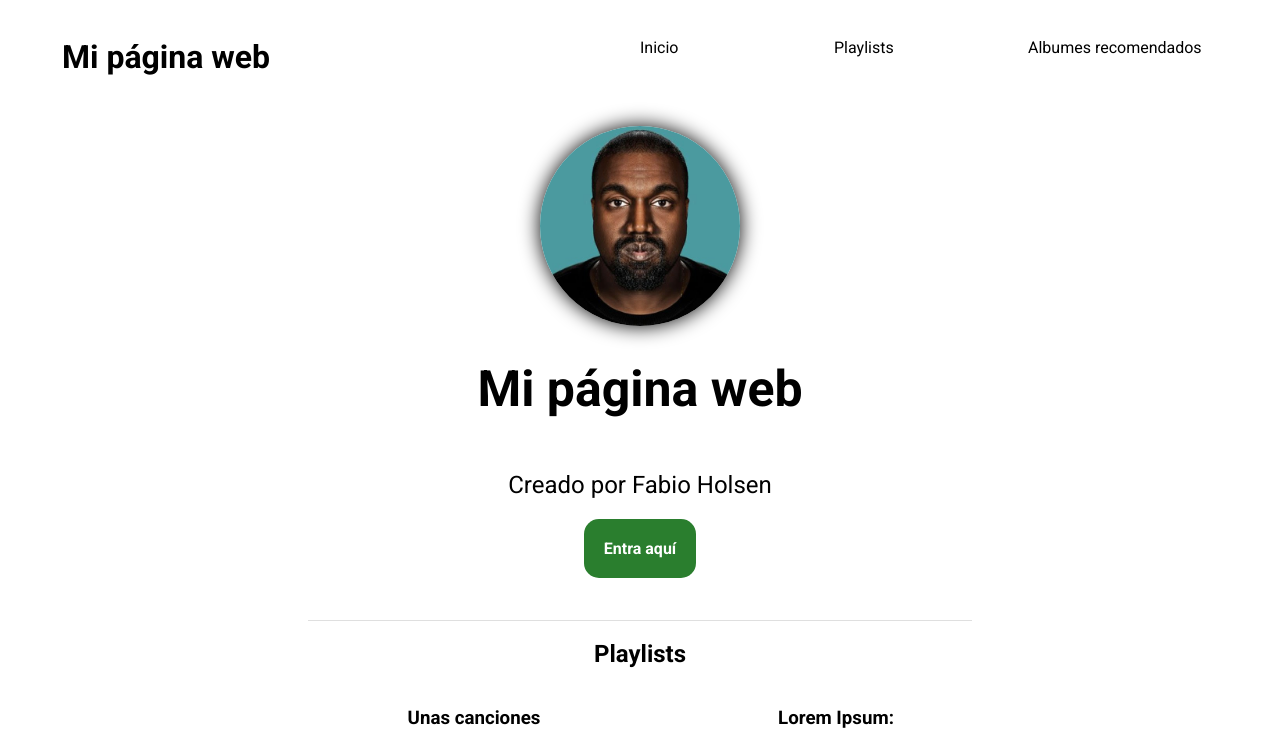
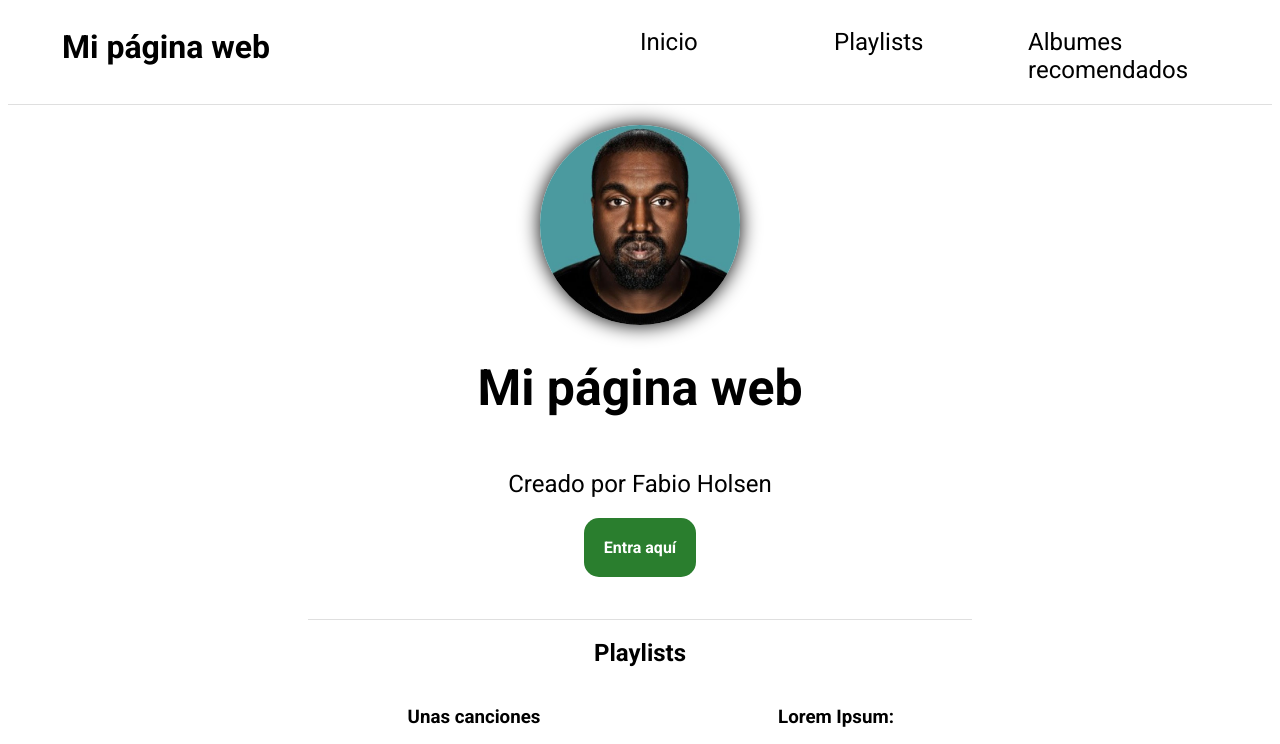
Before and after one commit to FabioHolsen/PaginaWeb, a plain HTML site: page index.html in a window 1280 px wide. Shown: the top 744 px of the page. Drawn offline with Linux system fonts and the light colour scheme; grey boxes are pictures that could not be loaded.

Commit message:
Update styles.css

```diff
--- a/styles.css
+++ b/styles.css
@@ -94,13 +94,17 @@ h2#textoInicio {
 }
 div#cabecera {
   display: flex;
-  padding-top: 30px;
-  padding-bottom: 30px;
+  padding-top: 20px;
+  padding-bottom: 20px;
   padding-left: 50px;
   padding-right: 50px;
+  border-bottom-style: solid;
+  border-bottom-width: 1px;
+  border-bottom-color:rgb(223, 223, 223);
 }
 div#navegador {
-  display: flex;
+    display: flex;
+    font-size: 150%
 }
 div#filaInicio {
   display: flex;
```
